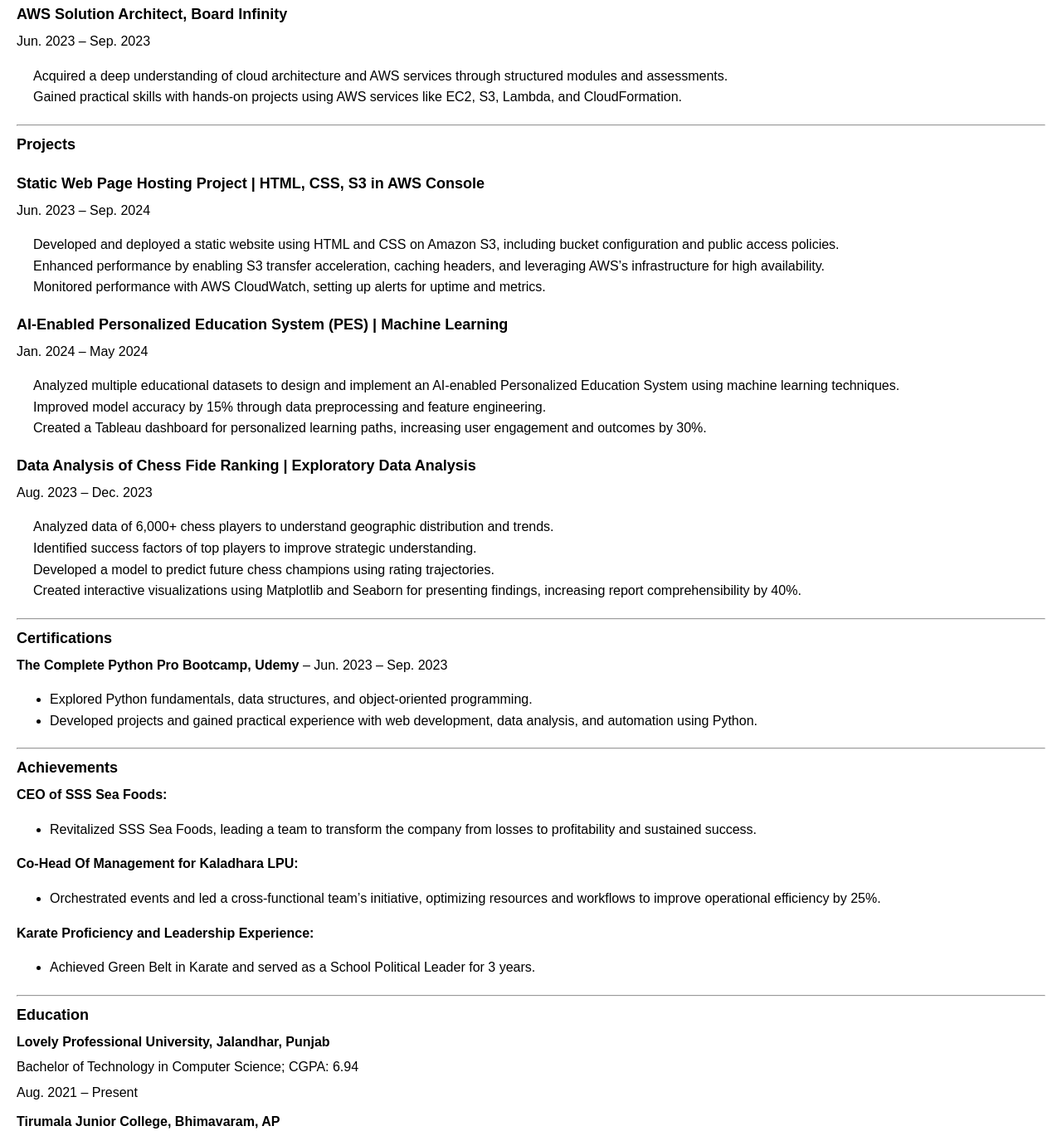
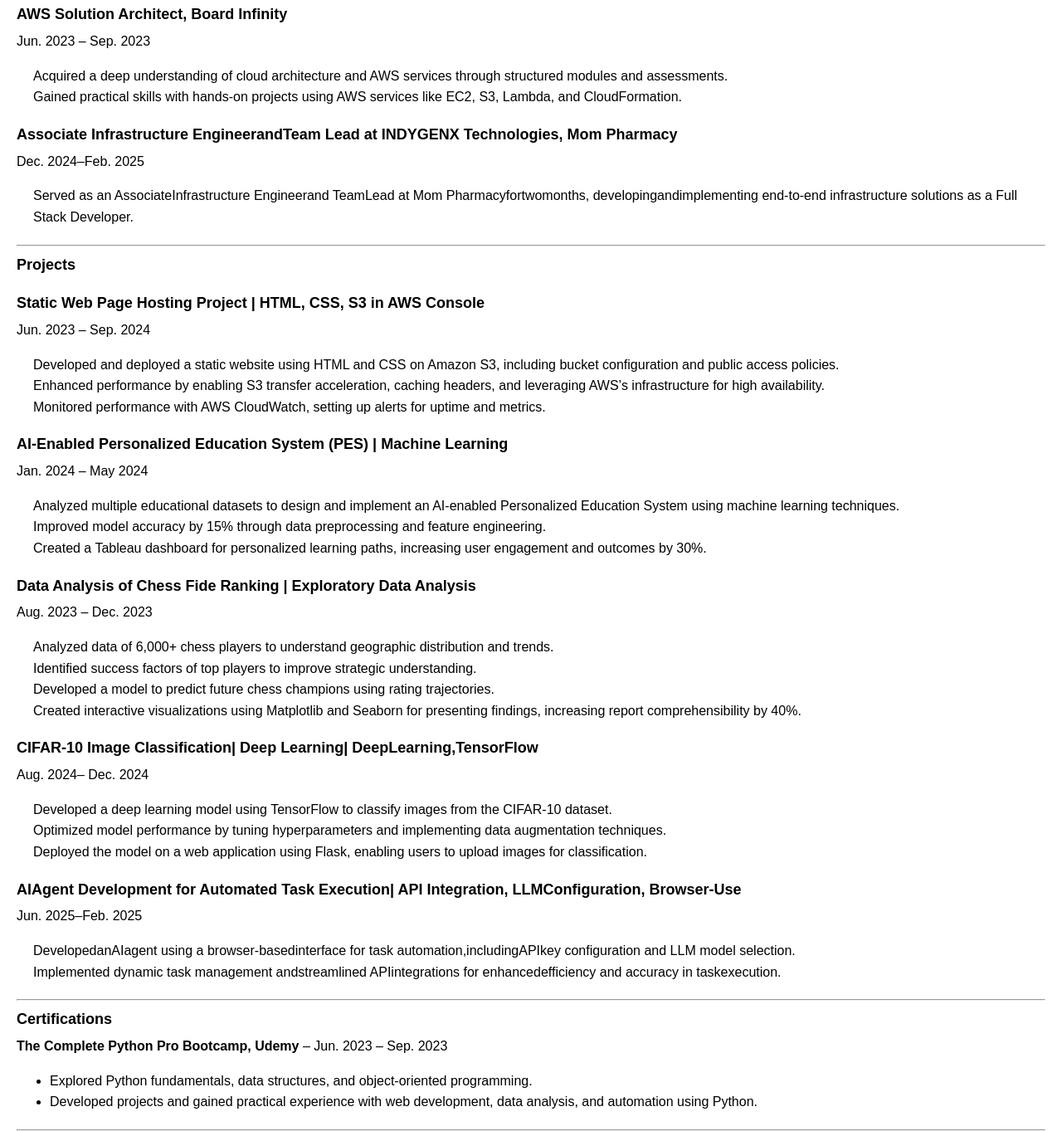
Before and after one commit to lanka-srinivasudu/capstone-project-1, a plain HTML site: page index.html in a window 1280 px wide. Shown: the part 690-2053 px from the top of the page at 83% size. Drawn offline with Linux system fonts and the light colour scheme.

Commit message:
new changes in my cv

```diff
--- a/index.html
+++ b/index.html
@@ -87,6 +87,13 @@
         <li>Acquired a deep understanding of cloud architecture and AWS services through structured modules and assessments.</li>
         <li>Gained practical skills with hands-on projects using AWS services like EC2, S3, Lambda, and CloudFormation.</li>
     </ul>
+
+    <h3>Associate Infrastructure EngineerandTeam Lead at INDYGENX Technologies, Mom Pharmacy</h3>
+    <p>Dec. 2024–Feb. 2025</p>
+    <ul>
+        <li>Served as an AssociateInfrastructure Engineerand TeamLead at Mom Pharmacyfortwomonths, developingandimplementing end-to-end
+            infrastructure solutions as a Full Stack Developer.</li>
+    </ul>
 </section>
 <hr>
 
@@ -116,6 +123,21 @@
         <li>Identified success factors of top players to improve strategic understanding.</li>
         <li>Developed a model to predict future chess champions using rating trajectories.</li>
         <li>Created interactive visualizations using Matplotlib and Seaborn for presenting findings, increasing report comprehensibility by 40%.</li>
+    </ul>
+
+    <h3>CIFAR-10 Image Classification| Deep Learning| DeepLearning,TensorFlow</h3>
+    <p>Aug. 2024– Dec. 2024</p>
+    <ul>
+        <li>Developed a deep learning model using TensorFlow to classify images from the CIFAR-10 dataset.</li>
+        <li>Optimized model performance by tuning hyperparameters and implementing data augmentation techniques.</li>
+        <li>Deployed the model on a web application using Flask, enabling users to upload images for classification.</li>
+    </ul>
+
+    <h3>AIAgent Development for Automated Task Execution| API Integration, LLMConfiguration, Browser-Use</h3>
+    <p>Jun. 2025–Feb. 2025</p>
+    <ul>
+        <li>DevelopedanAIagent using a browser-basedinterface for task automation,includingAPIkey configuration and LLM model selection.</li>
+        <li>Implemented dynamic task management andstreamlined APIintegrations for enhancedefficiency and accuracy in taskexecution.</li>
     </ul>
 </section>
 <hr>
```
